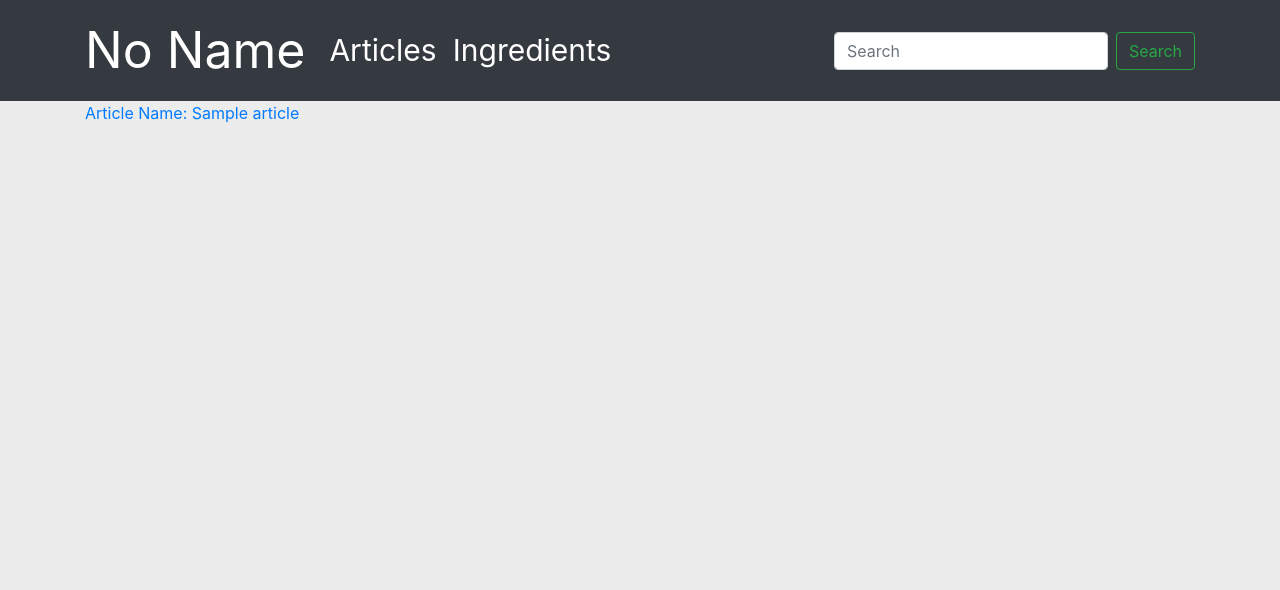
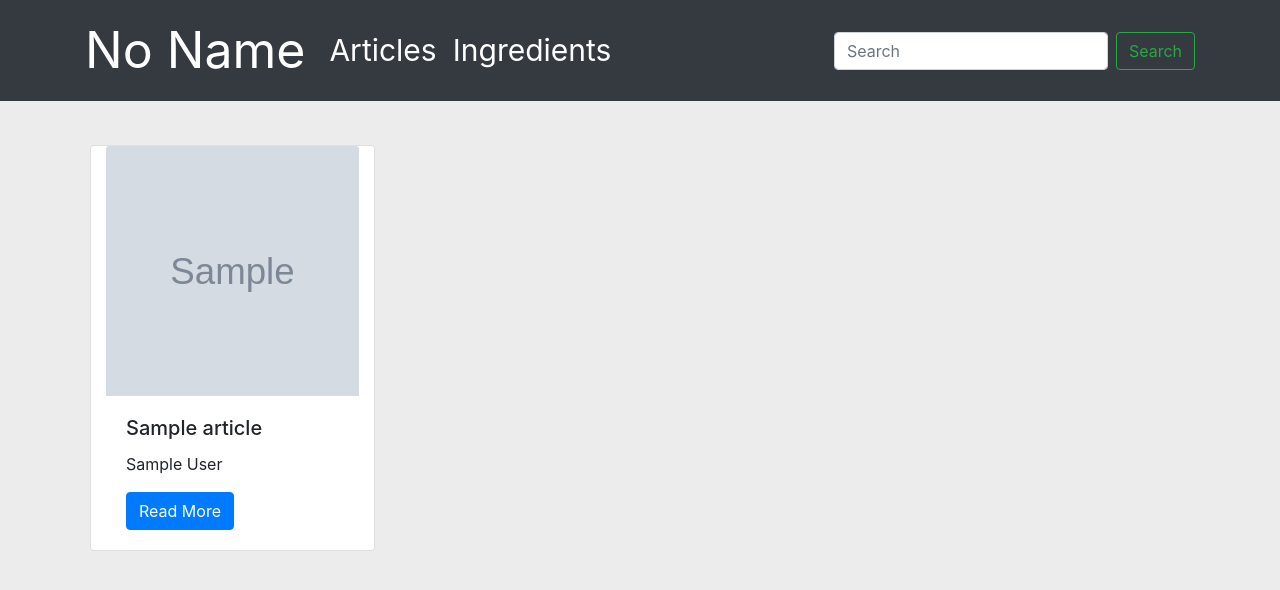
Before and after one commit to theSLWayne/digieduhack, a Django app: page /backend/articles/ in a window 1280 px wide. Shown: the top 590 px of the page. Run offline with Django 3.2, Linux system fonts and the light colour scheme; tables that the repository leaves empty hold one stand-in row (values such as "Sample post"); grey boxes marked "Sample" are stand-in pictures; some libraries are stand-ins or nearby versions.

Commit message:
Article list stylize

```diff
--- a/backend/models.py
+++ b/backend/models.py
@@ -13,6 +13,7 @@ class Ingredient(models.Model):
     name = models.CharField(max_length = 100, help_text = "Enter ingredient name.")
     manufacturer = models.CharField(max_length = 100, help_text = "Enter manufacturer.")
     price = models.FloatField(help_text = "Enter price.")
+    photo = models.ImageField(upload_to="gallery", null = True)
 
     def __str__(self):
         return self.name
@@ -26,6 +27,8 @@ class Article(models.Model):
     description = models.TextField(help_text = "Enter description")
     ingredients = models.ManyToManyField(Ingredient, help_text = "Enter ingredients.")
     created_on = models.DateField(help_text = "Enter created date")
+    photo = models.ImageField(upload_to="gallery", null = True)
+
 
     def __str__(self):
         return self.title
--- a/backend/templates/backend/article_detail.html
+++ b/backend/templates/backend/article_detail.html
@@ -7,5 +7,6 @@
         <h5>Created by {{ article.user.name }}</h5>
         <p>Ingredients: {% for ingredient in article.ingredients.all %} <a href="{{ ingredient.get_absolute_url }}"> {{ ingredient.name }}</a> {% endfor %}</p>
         <p>Description: {{ article.description }}</p>
+        <img src="{{ article.photo.url }}">
     </div>
 {% endblock content %}
--- a/backend/templates/backend/article_list.html
+++ b/backend/templates/backend/article_list.html
@@ -1,9 +1,16 @@
 {% extends "layout.html" %}
 
 {% block content %}
-<div>
+<div class="row">
     {% for article in article_list %}
-        <a href="{{ article.get_absolute_url }}">Article Name: {{ article.title }}</a><br>
+        <div class="card col-3" style="width: 18rem; margin: 20px;">
+            <img src="{{ article.photo.url }}" class="card-img-top" width=250 height=250 alt="...">
+            <div class="card-body">
+              <h5 class="card-title">{{ article.title }}</h5>
+              <p class="card-text">{{ article.user.name }}</p>
+              <a href="{{ article.get_absolute_url }}" class="btn btn-primary">Read More</a>
+            </div>
+        </div>
     {% endfor %}
 </div>
 {% endblock content %}
--- a/backend/templates/backend/ingredient_detail.html
+++ b/backend/templates/backend/ingredient_detail.html
@@ -5,5 +5,6 @@
         <h3>{{ ingredient.name }}</h3>
         <h5>Manufacturer: {{ ingredient.manufacturer }} </h5>
         <h5>Price: {{ ingredient.price }}</h5>
+        <img src="{{ ingredient.photo.url }}">
     </div>
 {% endblock content %}
--- a/backend/templates/layout.html
+++ b/backend/templates/layout.html
@@ -34,7 +34,7 @@
         </div>
       </div>
     </nav>
-
+       <br />
         <div class="container">{% block content %}{% endblock %}</div>
 
     <script src="https://code.jquery.com/jquery-3.3.1.slim.min.js" integrity="sha384-q8i/X+965DzO0rT7abK41JStQIAqVgRVzpbzo5smXKp4YfRvH+8abtTE1Pi6jizo" crossorigin="anonymous"></script>
--- a/website/settings.py
+++ b/website/settings.py
@@ -119,3 +119,6 @@ USE_TZ = True
 # https://docs.djangoproject.com/en/2.2/howto/static-files/
 
 STATIC_URL = '/static/'
+
+MEDIA_ROOT = os.path.join(BASE_DIR, 'media')
+MEDIA_URL = '/media/'
--- a/website/urls.py
+++ b/website/urls.py
@@ -16,6 +16,9 @@ Including another URLconf
 from django.contrib import admin
 from django.urls import path
 from django.urls import include
+from . import settings
+from django.contrib.staticfiles.urls import static
+from django.contrib.staticfiles.urls import staticfiles_urlpatterns
 
 urlpatterns = [
     path('admin/', admin.site.urls),
@@ -24,3 +27,6 @@ urlpatterns = [
 urlpatterns += [
     path('backend/', include('backend.urls')),
 ]
+
+urlpatterns += staticfiles_urlpatterns()
+urlpatterns += static(settings.MEDIA_URL, document_root=settings.MEDIA_ROOT)
```
Also changed, not shown: backend/migrations/0002_ingredient_photo.py (added), backend/migrations/0003_article_photo.py (added), media/gallery/950.jpg (added), media/gallery/jetbot.png (added), media/gallery/jnano.jpg (added), media/gallery/mac.jpg (added), media/gallery/moteous.jpg (added), media/gallery/orangepi.jpg (added), media/gallery/quad.jpg (added), media/gallery/uno.jpg (added).
